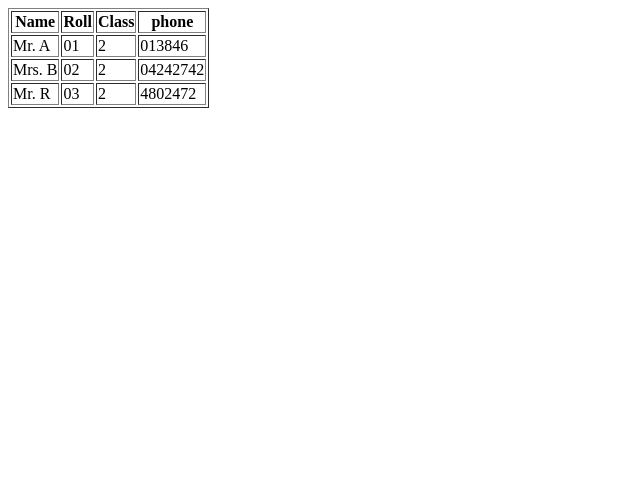
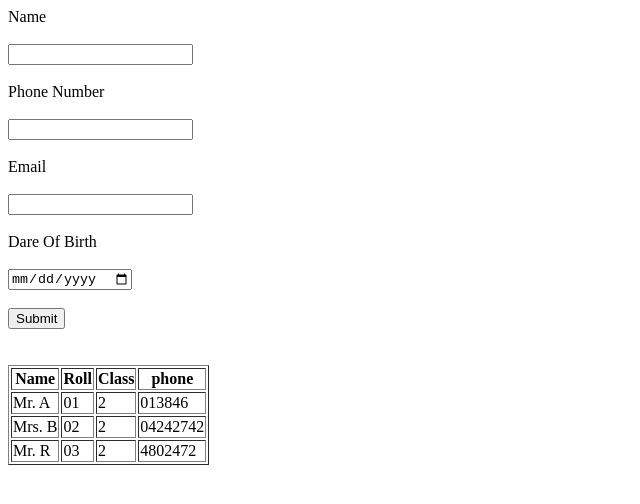
Before and after one commit to FTZinia/form, a plain HTML site: page index.html in a window 1280 px wide. Shown: the whole page, without its empty margins (0-640 px from the left). Drawn offline with Linux system fonts and the light colour scheme.

Commit message:
form sector push

```diff
--- a/index.html
+++ b/index.html
@@ -35,5 +35,16 @@
                 <td>2</td>
                 <td>4802472 </td>
             </tr>
+            <form>
+                <label for="name">Name</label> <br> <br>
+                <input type="text"> <br> <br>
+                <label for="phone">Phone Number</label> <br> <br>
+                <input type="tel"> <br> <br>
+                <label for="email"> Email</label> <br> <br>
+                <input type="password" name="" id=""> <br> <br>
+                <label for="date of birth">Dare Of Birth</label> <br> <br>
+                <input type="date" name="" id=""> <br> <br>
+                <input type="submit" name="" id=""> <br> <br> <br>
+            </form>
     </body>
 </html>
```
